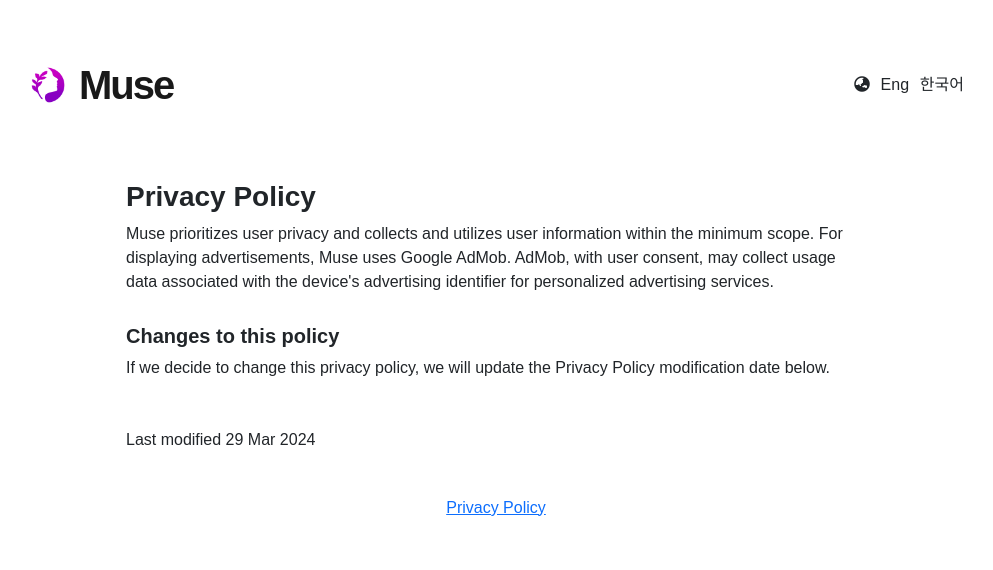
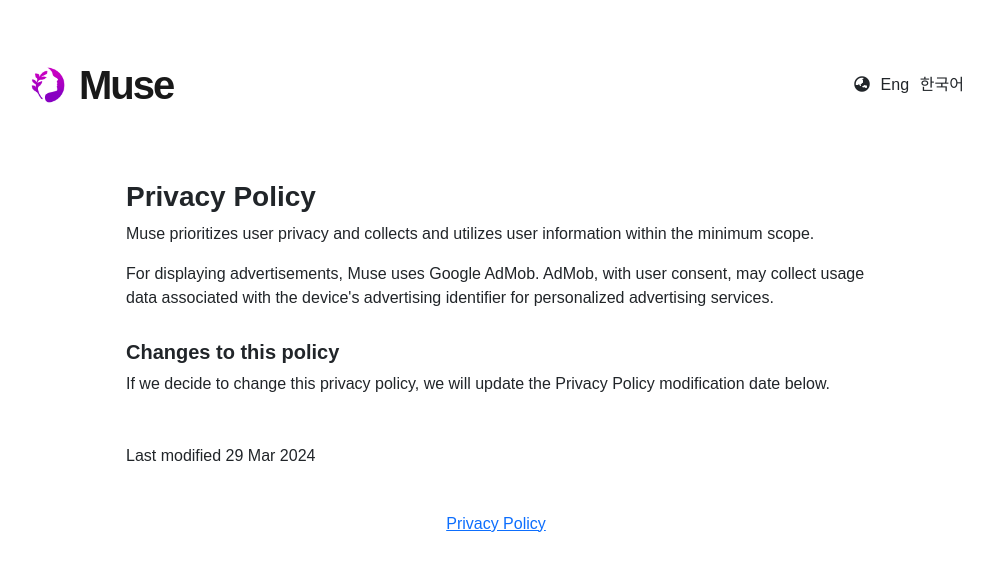
Before and after one commit to jasonkim7288/muse, a React (Create React App) app: page /privacy in a window 1280 px wide. Shown: the top 570 px of the page, without its empty margins (144-1137 px from the left). Built offline with nearby package versions, Linux system fonts and the light colour scheme.

Commit message:
change privacy policy

```diff
--- a/public/locales/en/translation.json
+++ b/public/locales/en/translation.json
@@ -1,7 +1,8 @@
 {
   "Muse": "Muse",
   "Privacy Policy": "Privacy Policy",
-  "Privacy Policy main description": "Muse prioritizes user privacy and collects and utilizes user information within the minimum scope.  For displaying advertisements, Muse uses Google AdMob. AdMob, with user consent, may collect usage data associated with the device's advertising identifier for personalized advertising services.",
+  "Privacy Policy main description 1": "Muse prioritizes user privacy and collects and utilizes user information within the minimum scope.",
+  "Privacy Policy main description 2": "For displaying advertisements, Muse uses Google AdMob. AdMob, with user consent, may collect usage data associated with the device's advertising identifier for personalized advertising services.",
   "Changes to this policy": "Changes to this policy",
   "Changes to this policy description": "If we decide to change this privacy policy, we will update the Privacy Policy modification date below.",
   "Last modified with the date": "Last modified 29 Mar 2024"
--- a/public/locales/ko/translation.json
+++ b/public/locales/ko/translation.json
@@ -1,7 +1,8 @@
 {
   "Muse": "뮤즈",
   "Privacy Policy": "개인정보처리방침 ",
-  "Privacy Policy main description": "뮤즈는 사용자의 개인정보를 우선시하며, 최소한의 범위 내에서 사용자 정보를 수집하고 이용하고 있습니다.뮤즈는 광고 표시를 위해 구글 애드몹을 사용하며, 애드몹은 맞춤화된 광고 서비스를 위해 사용자 동의하에 디바이스의 광고 식별자와 이에 관련된 사용 데이터를 수집할 수 있습니다. ",
+  "Privacy Policy main description 1": "뮤즈는 사용자의 개인정보를 우선시하며, 최소한의 범위 내에서 사용자 정보를 수집하고 이용하고 있습니다.",
+  "Privacy Policy main description 2": "뮤즈는 광고 표시를 위해 구글 애드몹을 사용하며, 애드몹은 맞춤화된 광고 서비스를 위해 사용자 동의하에 디바이스의 광고 식별자와 이에 관련된 사용 데이터를 수집할 수 있습니다. ",
   "Changes to this policy": "개인정보처리방침 변경",
   "Changes to this policy description": "개인정보처리 방침이 변경될 경우 마지막 수정일자를 아래에 표시합니다.",
   "Last modified with date": "마지막 수정일 2024년 3월 29일"
--- a/src/components/Privacy.js
+++ b/src/components/Privacy.js
@@ -19,7 +19,8 @@
       <Header />
       <div style={privacyStyles}>
         <h3>{t('Privacy Policy')}</h3>
-        <p>{t('Privacy Policy main description')}</p>
+        <p>{t('Privacy Policy main description 1')}</p>
+        <p>{t('Privacy Policy main description 2')}</p>
         <h5>{t('Changes to this policy')}</h5>
         <p>{t('Changes to this policy description')}</p>
         <p className="mt-5">{t('Last modified with the date')}</p>
```
